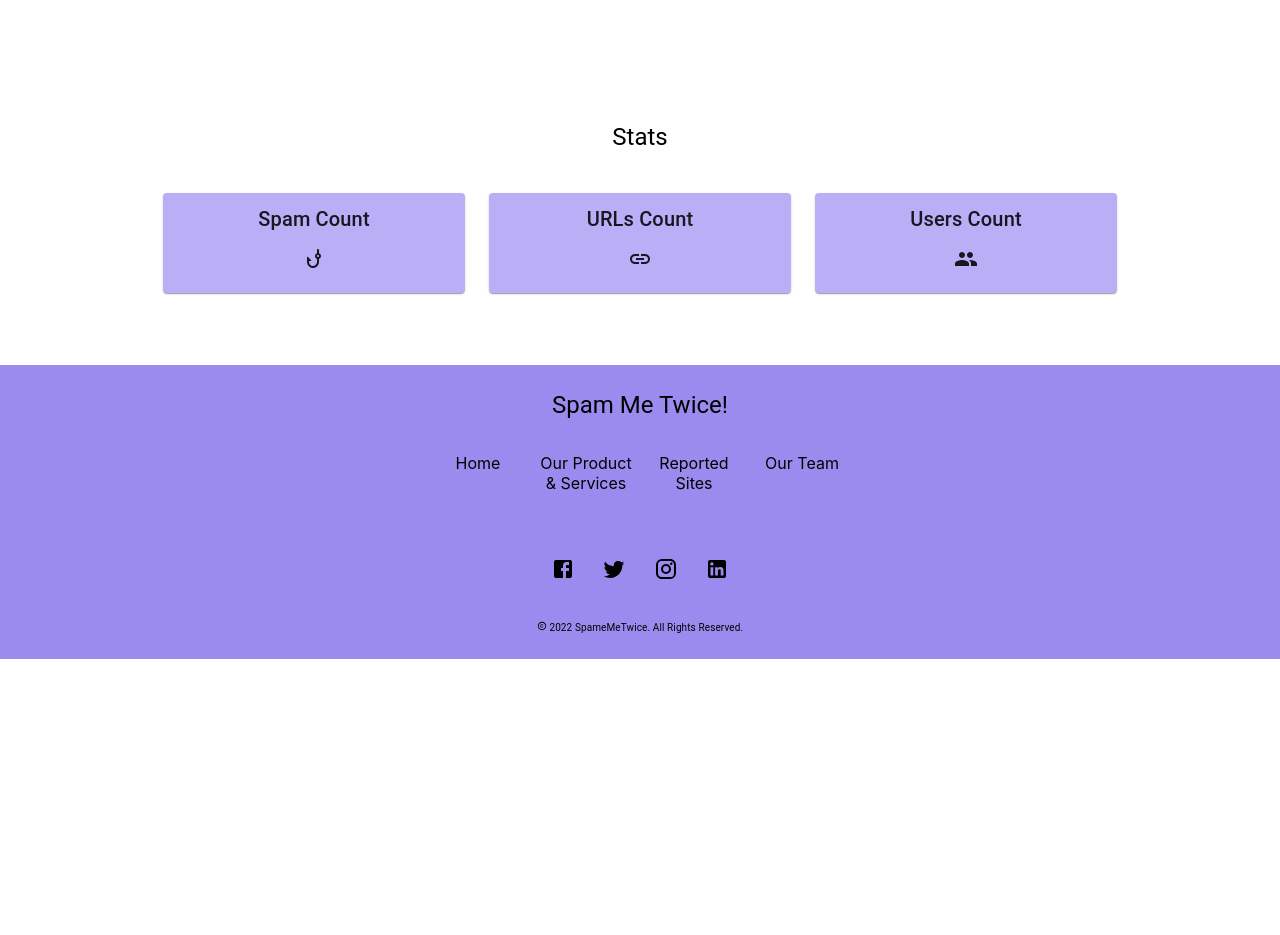
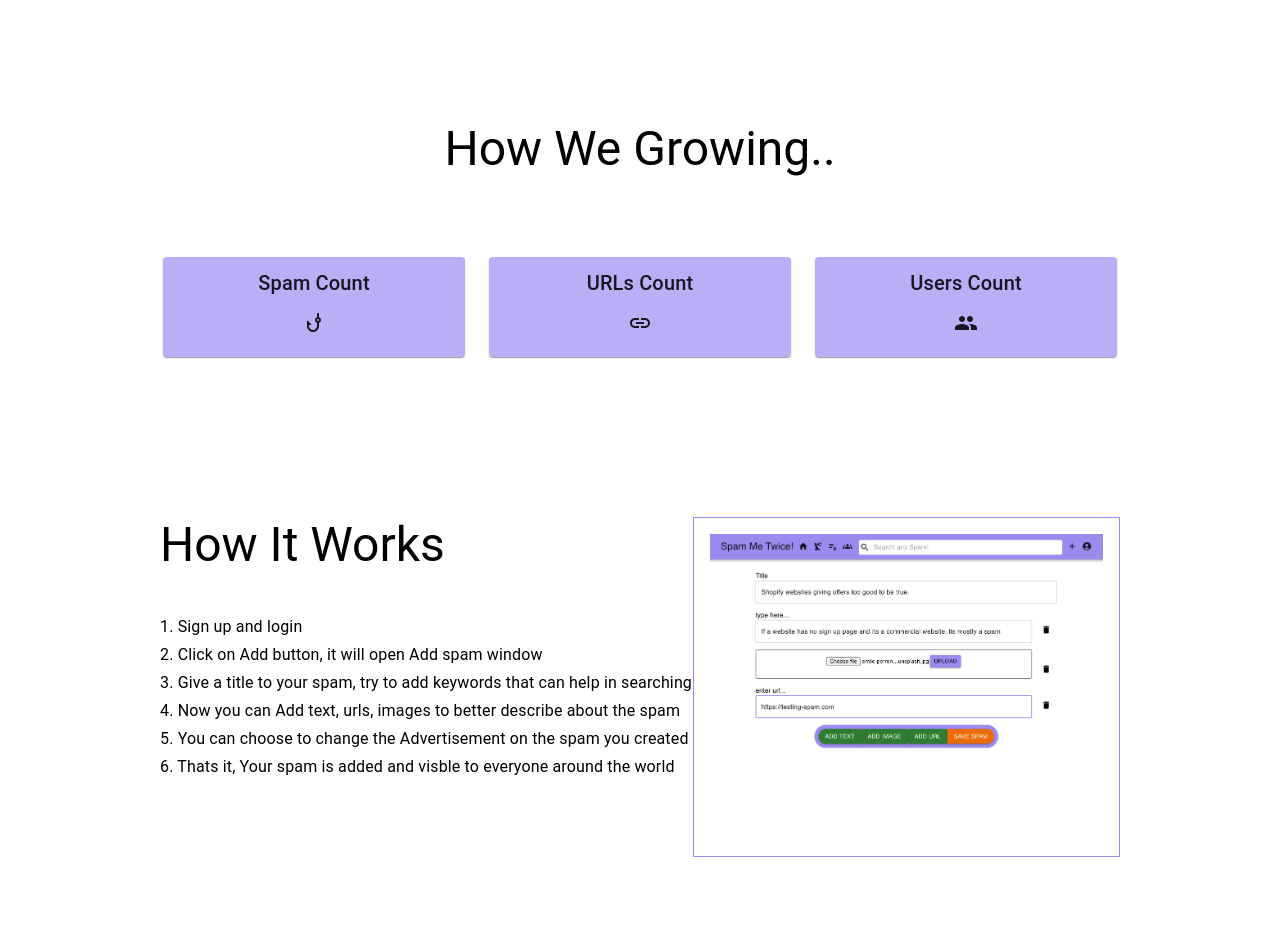
Before and after one commit to BhasmaSur/spammetwice, a React (Create React App) app: page / in a window 1280 px wide. Shown: the part 577-1512 px from the top of the page. Before the commit the page ends 1236 px from the top, so only its background shows below. Built offline with nearby package versions, Linux system fonts and the light colour scheme; no server answers.

Commit message:
howitworks

```diff
--- /dev/null
+++ b/src/common/components/how-it-works/index.js
@@ -0,0 +1,33 @@
+import { Box, Button, Grid, Typography } from '@mui/material'
+import React from 'react'
+import { howItWorks } from '../../../web/demo-data'
+
+const HowItWorks = () => {
+  return (
+    <Grid container spacing={0} mt={20} mb={20} justify="flex-start">
+      <Grid item sm={1.5} xs={0}></Grid>
+          <Grid item xs={12} sm={5}>
+            <Box justifyContent={"center"}>
+              <Typography align='left' variant="h3" mb={5} >How It Works</Typography>
+              {howItWorks.map((work, index)=>{
+                return(
+                  <Typography align='left' variant="subtitle1">
+                    {(index+1) + ". " + work}
+              </Typography>
+                )
+              })}
+            </Box>
+          </Grid>
+          <Grid item xs={12} sm={4} p={2} border={"1px solid #9C8BEF"}>
+            <img src='/assets/spamex.png'
+            width={"100%"}
+            height={"auto"}
+            />
+
+          </Grid>
+          <Grid item sm={1.5} xs={0}></Grid>
+        </Grid>
+  )
+}
+
+export default HowItWorks
--- a/src/common/components/navbar/navbar-before-login.js
+++ b/src/common/components/navbar/navbar-before-login.js
@@ -64,6 +64,10 @@ export default function NavbarBeforeLogin() {
   const redirectToOurTeam = () =>{
     historyHook("/our-team")
   }
+
+  const redirectToProdctsAndService = ()=>{
+    historyHook("/services");
+  }
   const hendleReportedList = () => {
     historyHook("/reported-sites");
   };
@@ -122,7 +126,7 @@ export default function NavbarBeforeLogin() {
                 aria-label="account of current user"
                 aria-controls={menuId}
                 aria-haspopup="true"
-                onClick={redirectToHome}
+                onClick={redirectToProdctsAndService}
                 color="inherit"
               >
                 <PrecisionManufacturingIcon />
--- a/src/common/components/one-platform/index.js
+++ /dev/null
@@ -1,17 +0,0 @@
-import { Typography } from '@mui/material'
-import React from 'react'
-
-const OnePlatform = () => {
-  return (
-    <div>
-        <Typography variant='h5'>
-            One Platform
-        </Typography>
-        <Typography variant='h5'>
-            To keep track of all kinds of Spams
-        </Typography>
-    </div>
-  )
-}
-
-export default OnePlatform
--- a/src/common/components/upload-img-box/index.js
+++ b/src/common/components/upload-img-box/index.js
@@ -34,7 +34,7 @@ const UploadImageBox = ({handleChange,handleDelete,itemNumber}) => {
         }}
       >
         <input type="file" onChange={(event)=>fileSelectedHandler(event)} />
-        <Button size="small" variant="contained" onClick={uploadFile}>
+        <Button disabled={!fileSelected} size="small" variant="contained" onClick={uploadFile}>
           Upload
         </Button>
       </Grid>
--- a/src/web/demo-data/index.js
+++ b/src/web/demo-data/index.js
@@ -65,5 +65,14 @@ const ourServicesList = [
     "You can contact us to to provide your Advertisements to most viewed Spams or most liked spams",
   ]
 
+const howItWorks = [
+  "Sign up and login",
+  "Click on Add button, it will open Add spam window",
+  "Give a title to your spam, try to add keywords that can help in searching",
+  "Now you can Add text, urls, images to better describe about the spam",
+  "You can choose to change the Advertisement on the spam you created",
+  "Thats it, Your spam is added and visble to everyone around the world",
+]
 
-  export { data, ourServicesList }
+
+  export { data, ourServicesList, howItWorks }
--- a/src/web/views/home/index.js
+++ b/src/web/views/home/index.js
@@ -1,10 +1,6 @@
-import React, { useEffect, useState } from "react";
-import { useNavigate, Link } from "react-router-dom";
-import { auth } from "../../../auth";
+import React from "react";
 import {
   Grid,
-  PrimarySearchAppBar,
-  Paper,
   Box,
   Typography,
   Button,
@@ -12,22 +8,19 @@ import {
 } from "../../../common";
 import HomeImage from "../../../common/components/home-image";
 import useMediaQuery from "@mui/material/useMediaQuery";
-import OnePlatform from "../../../common/components/one-platform";
+import { useNavigate } from "react-router-dom";
+import HowItWorks from "../../../common/components/how-it-works";
 
 function Home() {
+  const historyHook = useNavigate();
   const matches = useMediaQuery("(max-width:600px)");
   const headingText = matches ? "30px" : "40px"
   const websiteNameText = matches ? "35px" : "50px"
+  const redirectToProductAndServices = () =>{
+    historyHook("/services");
+  }
   return (
       <div>
-        {/* <Grid container>
-        <Grid style={{ display: "flex", justifyContent: "flex-end" }} item sm={5} xs={11}>
-          right
-        </Grid>
-        <Grid flexDirection={"col-reverse"} item sm={6} xs={11}>
-          left
-        </Grid>
-      </Grid> */}
         <Grid container spacing={0} justify="flex-start">
           <Grid item xs={12} sm={6} order={{ xs: 3, sm: 2 }}>
             <Box mt={matches ? 0 : 15} ml={"10%"} mr={"10%"} justifyContent={"center"}>
@@ -45,7 +38,7 @@ function Home() {
                 So join us in our efforts, it will have multiple benefits, to
                 know more about the benefits, click
               </Typography>
-              <Button variant="contained">How it will benefit you ?</Button>
+              <Button onClick={redirectToProductAndServices} variant="contained">How it will benefit you ?</Button>
             </Box>
           </Grid>
           <Grid item xs={12} sm={6} order={{ xs: 2, sm: 3 }}>
@@ -54,13 +47,13 @@ function Home() {
         </Grid>
         <div>
           <Box mt={10} mb={10}>
-            <Typography variant="h5" mb={5}>
-              Stats
+            <Typography variant="h3" mb={10}>
+              How We Growing..
             </Typography>
             <Stats />
           </Box>
         </div>
-        {/* <OnePlatform/> */}
+        <HowItWorks/>
       </div>
   );
 }
```
Also changed, not shown: public/assets/spamex.png (added).
